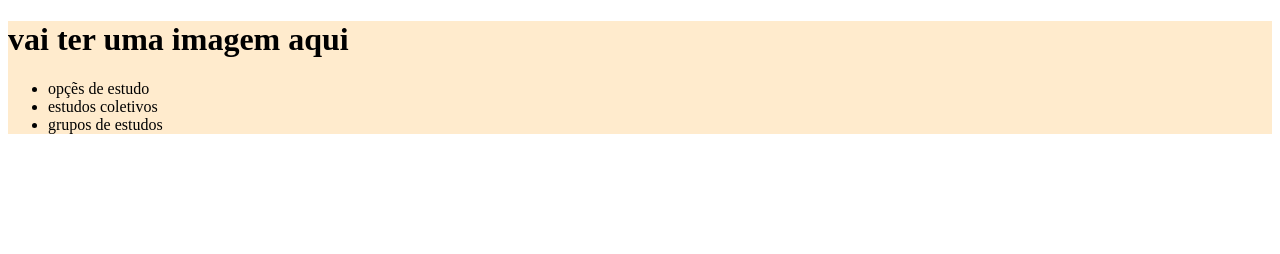
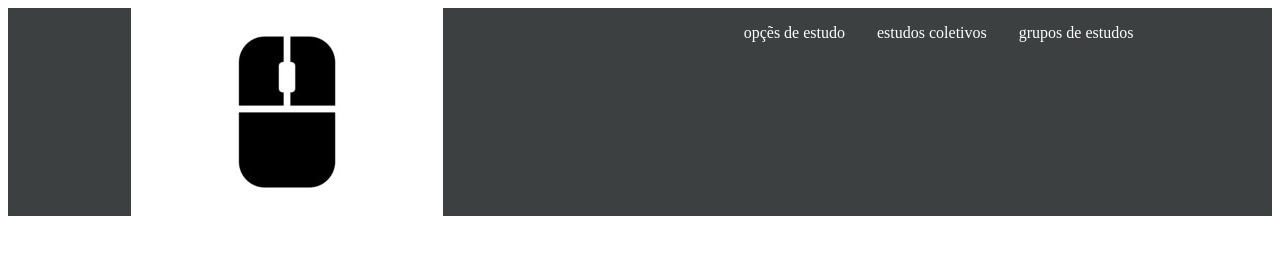
Before and after one commit to bernardo-18/bernardo, a plain HTML site: page pasta-de-computaore/index.html in a window 1280 px wide. Drawn offline with Linux system fonts and the light colour scheme.

Commit message:
Add files via upload

```diff
--- a/pasta-de-computaore/index.html
+++ b/pasta-de-computaore/index.html
@@ -7,11 +7,14 @@
     <title>Document</title>
 </head><link rel="stylesheet" href="style.css">
 <body>
-<header>
-    <h1>vai ter uma imagem aqui</h1>
-<ul><li>opçẽs de estudo
-    <li>estudos coletivos
-        <li>grupos de estudos</li>
+<header class="cabecalho">
+    <img class=".cabecalho-imagem"src="Mause-by-wirawizinda097-312x208.jpg" alt="mause capa">
+<ul class="cabecalho-lista">
+    <li class="cabecalho-lista-item-1"> opçẽs de estudo
+    <li class="cabecalho-lista-item-2"> estudos coletivos
+    <li class="cabecalho-lista-item-3"> grupos de estudos
+
+    </li>
     </li>
 </li></ul
 </header>
--- a/pasta-de-computaore/style.css
+++ b/pasta-de-computaore/style.css
@@ -1,2 +1,24 @@
 
-header{background-color: blanchedalmond;}
+.cabecalho {
+    background-color: rgb(60, 64, 65);
+    color: rgb(255, 255, 255);
+    display: flex;
+    justify-content: space-around;
+}
+
+
+.cabecalho-imagem {
+    width: 20%;
+}
+.cabecalho-lista-item-1{
+    display: inline-block;
+    margin: 0% 16px;
+}
+.cabecalho-lista-item-2{
+    display: inline-block;
+    margin: 0% 16px;
+}
+.cabecalho-lista-item-3{
+    display: inline-block;
+    margin: 0% 16px;
+}
```
Also changed, not shown: pasta-de-computaore/Mause-by-wirawizinda097-312x208.jpg (added).
